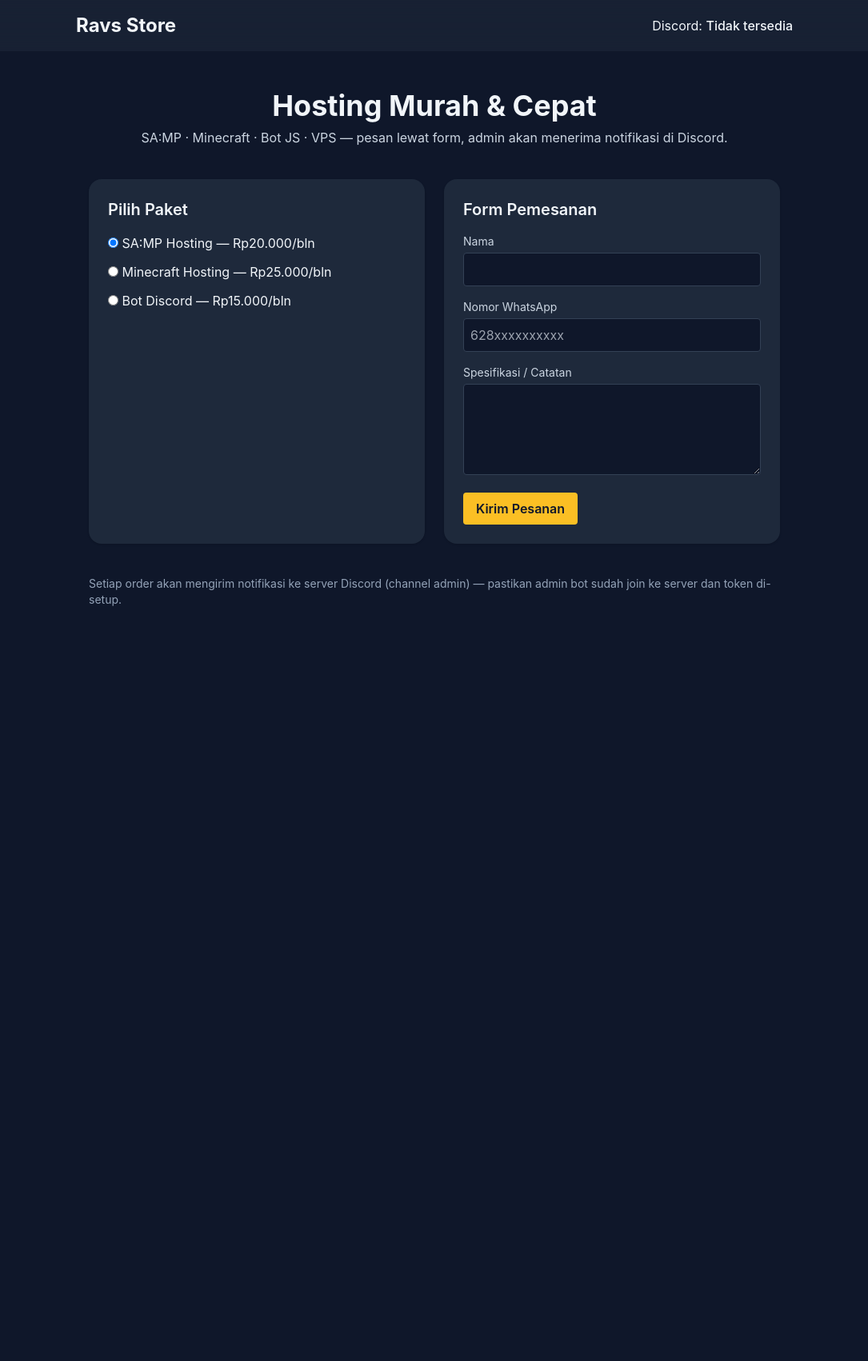
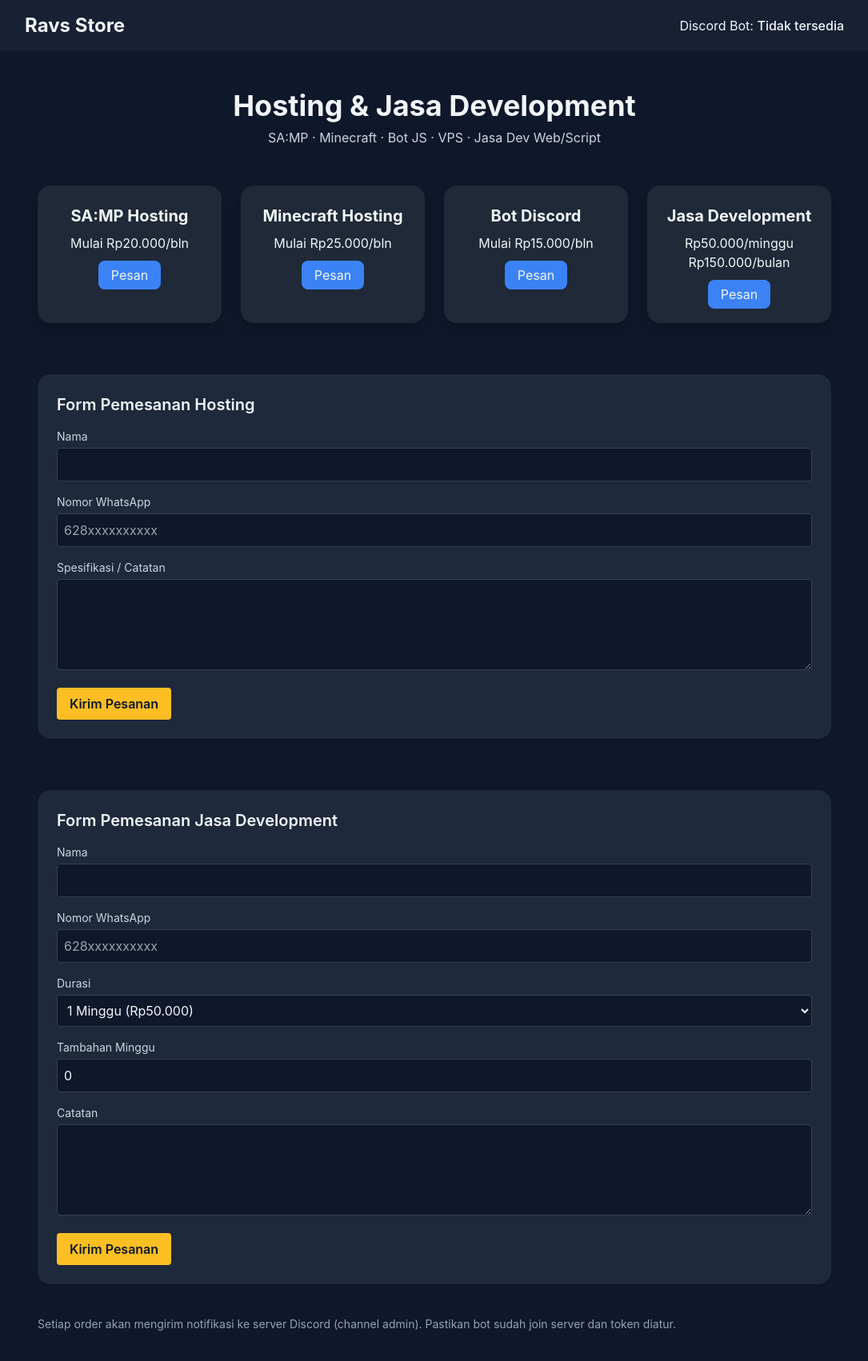
Before and after one commit to ravs-fan167/Panel-Ravens, a website: page index.html in a window 1280 px wide. Shown: the whole page at 80% size, without its empty margins (97-1182 px from the left). Before the commit the page ends 808 px from the top, so only its background shows below. Drawn offline with nearby package versions, Linux system fonts and the light colour scheme; no server answers.

Commit message:
Update index.html

```diff
--- a/index.html
+++ b/index.html
@@ -3,58 +3,71 @@
 <head>
   <meta charset="utf-8" />
   <meta name="viewport" content="width=device-width,initial-scale=1" />
-  <title>Ravs Store - Pesan Hosting</title>
+  <title>Ravs Store - Hosting & Jasa Dev</title>
   <script src="https://cdn.tailwindcss.com"></script>
   <link rel="stylesheet" href="/styles.css">
 </head>
 <body class="bg-slate-900 text-slate-100">
+  <!-- Navbar -->
   <nav class="p-4 bg-slate-800/60 backdrop-blur-lg">
-    <div class="max-w-4xl mx-auto flex justify-between items-center">
+    <div class="max-w-5xl mx-auto flex justify-between items-center">
       <h1 class="text-2xl font-bold">Ravs Store</h1>
-      <div>Discord: <span id="discord-tag" class="font-medium">Loading...</span></div>
+      <div>Discord Bot: <span id="discord-tag" class="font-medium">Loading...</span></div>
     </div>
   </nav>
 
-  <main class="max-w-4xl mx-auto py-12 px-4">
-    <section class="text-center mb-10">
-      <h2 class="text-4xl font-bold mb-2">Hosting Murah & Cepat</h2>
-      <p class="text-slate-300">SA:MP · Minecraft · Bot JS · VPS — pesan lewat form, admin akan menerima notifikasi di Discord.</p>
+  <main class="max-w-5xl mx-auto py-12 px-4">
+    <!-- Hero -->
+    <section class="text-center mb-12">
+      <h2 class="text-4xl font-bold mb-2">Hosting & Jasa Development</h2>
+      <p class="text-slate-300">SA:MP · Minecraft · Bot JS · VPS · Jasa Dev Web/Script</p>
     </section>
 
-    <section class="grid md:grid-cols-2 gap-6">
-      <div class="bg-slate-800 p-6 rounded-2xl shadow">
-        <h3 class="text-xl font-semibold mb-4">Pilih Paket</h3>
-        <div class="space-y-3">
-          <label class="block">
-            <input type="radio" name="paket" value="samp" checked> SA:MP Hosting — Rp20.000/bln
-          </label>
-          <label class="block">
-            <input type="radio" name="paket" value="mc"> Minecraft Hosting — Rp25.000/bln
-          </label>
-          <label class="block">
-            <input type="radio" name="paket" value="bot"> Bot Discord — Rp15.000/bln
-          </label>
-        </div>
+    <!-- Paket Hosting -->
+    <section id="paket" class="grid md:grid-cols-4 gap-6 mb-16">
+      <div class="bg-gray-800 p-6 rounded-2xl shadow-lg text-center">
+        <h4 class="text-xl font-bold mb-2">SA:MP Hosting</h4>
+        <p class="mb-4">Mulai Rp20.000/bln</p>
+        <a href="#orderHosting" onclick="selectPaket('samp')" class="bg-blue-500 px-4 py-2 rounded-lg">Pesan</a>
       </div>
 
-      <form id="orderForm" class="bg-slate-800 p-6 rounded-2xl shadow space-y-4">
-        <h3 class="text-xl font-semibold">Form Pemesanan</h3>
+      <div class="bg-gray-800 p-6 rounded-2xl shadow-lg text-center">
+        <h4 class="text-xl font-bold mb-2">Minecraft Hosting</h4>
+        <p class="mb-4">Mulai Rp25.000/bln</p>
+        <a href="#orderHosting" onclick="selectPaket('mc')" class="bg-blue-500 px-4 py-2 rounded-lg">Pesan</a>
+      </div>
 
+      <div class="bg-gray-800 p-6 rounded-2xl shadow-lg text-center">
+        <h4 class="text-xl font-bold mb-2">Bot Discord</h4>
+        <p class="mb-4">Mulai Rp15.000/bln</p>
+        <a href="#orderHosting" onclick="selectPaket('botdiscord')" class="bg-blue-500 px-4 py-2 rounded-lg">Pesan</a>
+      </div>
+
+      <!-- Paket Jasa Dev -->
+      <div class="bg-gray-800 p-6 rounded-2xl shadow-lg text-center">
+        <h4 class="text-xl font-bold mb-2">Jasa Development</h4>
+        <p class="mb-4">Rp50.000/minggu<br>Rp150.000/bulan</p>
+        <a href="#orderDev" class="bg-blue-500 px-4 py-2 rounded-lg">Pesan</a>
+      </div>
+    </section>
+
+    <!-- Form Hosting -->
+    <section id="orderHosting" class="bg-slate-800 p-6 rounded-2xl shadow space-y-4 mb-16">
+      <h3 class="text-xl font-semibold">Form Pemesanan Hosting</h3>
+      <form id="orderForm" class="space-y-4">
+        <input type="hidden" id="paketChoice" value="samp">
         <div>
           <label class="block text-sm text-slate-300">Nama</label>
           <input id="name" required class="w-full mt-1 p-2 rounded bg-slate-900 border border-slate-700" />
         </div>
-
         <div>
           <label class="block text-sm text-slate-300">Nomor WhatsApp</label>
           <input id="wa" placeholder="628xxxxxxxxxx" required class="w-full mt-1 p-2 rounded bg-slate-900 border border-slate-700" />
         </div>
-
         <div>
           <label class="block text-sm text-slate-300">Spesifikasi / Catatan</label>
           <textarea id="note" rows="4" class="w-full mt-1 p-2 rounded bg-slate-900 border border-slate-700"></textarea>
         </div>
-
         <div class="flex items-center gap-3">
           <button type="submit" class="bg-amber-400 text-slate-900 px-4 py-2 rounded font-semibold">Kirim Pesanan</button>
           <div id="status" class="text-sm text-slate-300"></div>
@@ -62,30 +75,66 @@
       </form>
     </section>
 
+    <!-- Form Jasa Dev -->
+    <section id="orderDev" class="bg-slate-800 p-6 rounded-2xl shadow space-y-4">
+      <h3 class="text-xl font-semibold">Form Pemesanan Jasa Development</h3>
+      <form id="devForm" class="space-y-4">
+        <div>
+          <label class="block text-sm text-slate-300">Nama</label>
+          <input id="devName" required class="w-full mt-1 p-2 rounded bg-slate-900 border border-slate-700" />
+        </div>
+        <div>
+          <label class="block text-sm text-slate-300">Nomor WhatsApp</label>
+          <input id="devWa" required placeholder="628xxxxxxxxxx" class="w-full mt-1 p-2 rounded bg-slate-900 border border-slate-700" />
+        </div>
+        <div>
+          <label class="block text-sm text-slate-300">Durasi</label>
+          <select id="devDuration" class="w-full mt-1 p-2 rounded bg-slate-900 border border-slate-700">
+            <option value="minggu">1 Minggu (Rp50.000)</option>
+            <option value="bulan">1 Bulan (Rp150.000)</option>
+          </select>
+        </div>
+        <div>
+          <label class="block text-sm text-slate-300">Tambahan Minggu</label>
+          <input type="number" id="devExtra" value="0" min="0" class="w-full mt-1 p-2 rounded bg-slate-900 border border-slate-700" />
+        </div>
+        <div>
+          <label class="block text-sm text-slate-300">Catatan</label>
+          <textarea id="devNote" rows="4" class="w-full mt-1 p-2 rounded bg-slate-900 border border-slate-700"></textarea>
+        </div>
+        <div class="flex items-center gap-3">
+          <button type="submit" class="bg-amber-400 text-slate-900 px-4 py-2 rounded font-semibold">Kirim Pesanan</button>
+          <div id="devStatus" class="text-sm text-slate-300"></div>
+        </div>
+      </form>
+    </section>
+
     <section class="mt-10 text-slate-400 text-sm">
-      <p>Setiap order akan mengirim notifikasi ke server Discord (channel admin) — pastikan admin bot sudah join ke server dan token di-setup.</p>
+      <p>Setiap order akan mengirim notifikasi ke server Discord (channel admin). Pastikan bot sudah join server dan token diatur.</p>
     </section>
   </main>
 
   <script>
-    // ambil discord tag dari server (opsional)
+    // pilih paket hosting
+    function selectPaket(val) {
+      document.getElementById('paketChoice').value = val;
+    }
+
+    // status bot
     fetch('/api/meta')
       .then(r => r.json())
-      .then(j => {
-        document.getElementById('discord-tag').textContent = j?.botTag || 'Bot offline';
-      })
-      .catch(_=>{ document.getElementById('discord-tag').textContent = 'Tidak tersedia' });
+      .then(j => document.getElementById('discord-tag').textContent = j?.botTag || 'Bot offline')
+      .catch(_ => document.getElementById('discord-tag').textContent = 'Tidak tersedia');
 
+    // form hosting
     document.getElementById('orderForm').addEventListener('submit', async (e) => {
       e.preventDefault();
-      const paket = document.querySelector('input[name="paket"]:checked').value;
+      const paket = document.getElementById('paketChoice').value;
       const name = document.getElementById('name').value.trim();
       const wa = document.getElementById('wa').value.trim();
       const note = document.getElementById('note').value.trim();
-
       const statusEl = document.getElementById('status');
       statusEl.textContent = 'Mengirim...';
-
       try {
         const res = await fetch('/api/order', {
           method: 'POST',
@@ -94,9 +143,50 @@
         });
         const json = await res.json();
         if (res.ok) {
-          statusEl.textContent = 'Pesanan terkirim! Admin akan memproses.';
-          // reset form
-          document.getElementById('orderForm').reset();
+          statusEl.textContent = 'Pesanan terkirim!';
+          e.target.reset();
+        } else {
+          statusEl.textContent = 'Gagal: ' + (json?.message || res.statusText);
+        }
+      } catch (err) {
+        statusEl.textContent = 'Error koneksi.';
+      }
+    });
+
+    // form jasa dev
+    document.getElementById('devForm').addEventListener('submit', async (e) => {
+      e.preventDefault();
+      const name = document.getElementById('devName').value.trim();
+      const wa = document.getElementById('devWa').value.trim();
+      const duration = document.getElementById('devDuration').value;
+      const extra = parseInt(document.getElementById('devExtra').value) || 0;
+      const note = document.getElementById('devNote').value.trim();
+      const statusEl = document.getElementById('devStatus');
+
+      let harga = 0;
+      if (duration === "minggu") {
+        harga = 50000 + (extra * 50000);
+      } else {
+        harga = 150000 + (extra * 50000);
+      }
+
+      statusEl.textContent = `Mengirim... (Total: Rp${harga.toLocaleString()})`;
+
+      try {
+        const res = await fetch('/api/order', {
+          method: 'POST',
+          headers: {'Content-Type':'application/json'},
+          body: JSON.stringify({
+            paket: 'jasa-dev',
+            name,
+            wa,
+            note: `Durasi: ${duration}, Tambahan: ${extra} minggu, Total: Rp${harga.toLocaleString()}\n${note}`
+          })
+        });
+        const json = await res.json();
+        if (res.ok) {
+          statusEl.textContent = 'Pesanan Jasa Dev terkirim!';
+          e.target.reset();
         } else {
           statusEl.textContent = 'Gagal: ' + (json?.message || res.statusText);
         }
```
